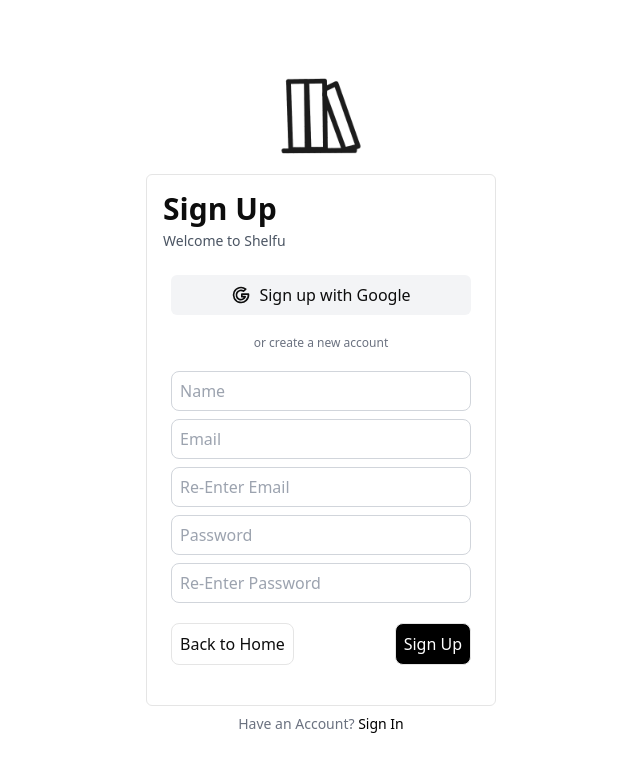
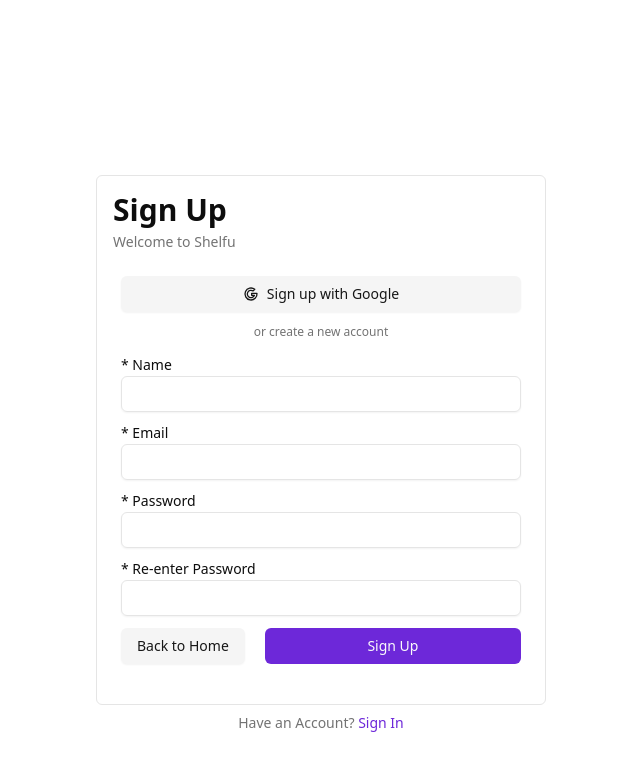
Before and after one commit to Mahib09/Shelfu, a Next.js app in the folder client/: page /auth/signup in a window 1280 px wide. Shown: the top 772 px of the page, without its empty margins (319-959 px from the left). Built offline with nearby package versions, Linux system fonts and the light colour scheme; no server answers.

Commit message:
feat: auth flow fixed with ui chnages and forgot password feat added

```diff
--- /dev/null
+++ b/client/src/app/auth/forgotPassword/page.jsx
@@ -0,0 +1,54 @@
+"use client";
+import { Button } from "@/components/ui/button";
+import { Input } from "@/components/ui/input";
+import { Label } from "@/components/ui/label";
+import { useAuth } from "@/context/authContext";
+import { useTheme } from "next-themes";
+import Image from "next/image";
+import React, { useState } from "react";
+
+const ForgotPassword = () => {
+  const [email, setEmail] = useState("");
+  const { handleForgotPassword } = useAuth();
+  const handlesubmit = (e) => {
+    e.preventDefault();
+    handleForgotPassword(email);
+  };
+  const { theme } = useTheme();
+  return (
+    <form
+      onSubmit={handlesubmit}
+      className="max-w-[600px]  p-4 items-center justify-center h-screen m-auto mt-auto flex gap-5 flex-col"
+    >
+      <Image
+        src={theme === "light" ? "/logo-black.png" : "/logo-white.png"}
+        height={40}
+        width={40}
+        alt="Logo"
+        className="transition-opacity delay-100 ease-in-out"
+      />
+      <h2 className="text-2xl font-bold">Reset password</h2>
+      <div className="w-full">
+        <Label htmlFor="email">* Email</Label>
+        <Input
+          type="email"
+          id="email"
+          value={email}
+          onChange={(e) => setEmail(e.target.value)}
+          required
+        />
+      </div>
+      <Button variant="accent" type="submit">
+        Send reset password instrustions
+      </Button>
+      <a
+        href="/auth/login"
+        className="text-sm text-accent font-medium hover:underline  "
+      >
+        Go back to sign in
+      </a>
+    </form>
+  );
+};
+
+export default ForgotPassword;
--- a/client/src/app/auth/login/page.jsx
+++ b/client/src/app/auth/login/page.jsx
@@ -5,11 +5,12 @@
 import { useEffect } from "react";
 import { useRouter } from "next/navigation";
 import Image from "next/image";
-import Logo from "../../../../public/logo-black.png";
+import { useTheme } from "next-themes";
 import { useAuth } from "@/context/authContext";
 import { Input } from "@/components/ui/input";
+import { useManga } from "@/context/mangaContext";
+import { Button } from "@/components/ui/button";
 import { Label } from "@/components/ui/label";
-import { useManga } from "@/context/mangaContext";
 
 const schema = Yup.object().shape({
   email: Yup.string()
@@ -21,6 +22,7 @@
 });
 
 const Login = () => {
+  const { theme } = useTheme();
   const router = useRouter();
   const { isLoggedIn, login, error, setError, loading, signInWithGoogle } =
     useAuth();
@@ -53,7 +55,12 @@
 
   return (
     <div className="authContainer">
-      <Image src={Logo} height={100} width={100} alt="logo" />
+      <Image
+        src={theme === "light" ? "/logo-black.png" : "/logo-white.png"}
+        height={100}
+        width={100}
+        alt="logo"
+      />
       <div className="formHolder flex">
         <div className="flex flex-col gap-1">
           <h2 className="font-semibold text-3xl">Sign In</h2>
@@ -63,12 +70,13 @@
         </div>
 
         <form onSubmit={handleSubmit(handleLogin)} className="form">
-          <button
+          <Button
             type="button"
+            variant="secondary"
             onClick={() => {
               signInWithGoogle();
             }}
-            className=" rounded-md flex items-center justify-center gap-2 p-2 bg-secondary w-full"
+            className=" w-full"
           >
             <svg
               xmlns="http://www.w3.org/2000/svg"
@@ -85,53 +93,73 @@
               <path d="M20.945 11a9 9 0 1 1 -3.284 -5.997l-2.655 2.392a5.5 5.5 0 1 0 2.119 6.605h-4.125v-3h7.945z"></path>
             </svg>
             Sign in with Google
-          </button>
-          <p className="text-xs text-muted-foreground">or</p>
-          <div className="w-full flex flex-col gap-2">
+          </Button>
+          <p className="mt-1 text-xs text-muted-foreground whitespace-nowrap">
+            or
+          </p>
+          <div className="w-full flex flex-col gap-4">
+            <div>
+              {" "}
+              <Label htmlFor="email">* Email</Label>
               <Input
                 type="email"
                 id="email"
-              placeholder={`${errors.email?.message || "Email"}`}
+                placeholder={`${errors.email?.message || ""}`}
                 {...register("email", { required: "Email is Required" })}
                 className={`inputField ${
                   errors.email || error
                     ? "border-red-500 focus:outline-red-500"
-                  : "border-gray-300"
+                    : ""
                 }`}
               />
-
+            </div>
+            <div>
+              <Label htmlFor="password">* Password</Label>
               <Input
                 type="password"
                 id="password"
-              placeholder={`${errors.password?.message || "Password"}`}
+                placeholder={`${errors.password?.message || ""}`}
                 {...register("password", { required: "Password is Required" })}
                 className={`inputField ${
                   errors.password || error
                     ? "border-red-500 focus:outline-red-500"
-                  : "border-gray-300"
+                    : ""
                 }`}
               />
             </div>
+
+            <a
+              href="/auth/forgotPassword"
+              className="font-medium mb-3 text-sm text-accent cursor-pointer hover:underline transition-all ease-in-out"
+            >
+              Forgot your Password?
+            </a>
+          </div>
           <div className="flex gap-5 w-full ">
-            <button
-              className="btnGoback"
+            <Button
+              variant="secondary"
               onClick={() => {
                 router.push("/");
               }}
               type="button"
             >
               Back to Home
-            </button>
-            <button type="submit" className="btnSubmit" disabled={loading}>
+            </Button>
+            <Button
+              className="ml-auto"
+              variant="accent"
+              type="submit"
+              disabled={loading}
+            >
               {loading ? "Signing In..." : "Sign In"}
-            </button>
+            </Button>
           </div>
         </form>
         {error && <p className="text-destructive m-auto ">{error}</p>}
       </div>
-      <p className="text-sm text-gray-500">
+      <p className="text-sm text-muted-foreground">
         No account?{" "}
-        <a href="/auth/signup" className="text-black">
+        <a href="/auth/signup" className="text-accent hover:underline">
           Sign Up
         </a>
       </p>
--- a/client/src/app/auth/signup/page.jsx
+++ b/client/src/app/auth/signup/page.jsx
@@ -5,17 +5,17 @@
 import { useAuth } from "@/context/authContext"; // Importing the context hook
 import { useRouter } from "next/navigation";
 import Image from "next/image";
-import Logo from "../../../../public/logo-black.png";
+import { useTheme } from "next-themes";
 import { useEffect } from "react";
+import { Button } from "@/components/ui/button";
+import { Input } from "@/components/ui/input";
+import { Label } from "@/components/ui/label";
 // Validation schema for form
 const schema = Yup.object().shape({
   name: Yup.string().required("Name is required"),
   email: Yup.string()
     .email("Invalid email address")
     .required("Email is required"),
-  reEnterEmail: Yup.string()
-    .oneOf([Yup.ref("email"), null], "Emails must match")
-    .required("Re-entering email is required"),
   password: Yup.string()
     .min(6, "Password must be at least 6 characters")
     .required("Password is required"),
@@ -25,6 +25,7 @@
 });
 
 const SignUp = () => {
+  const { theme } = useTheme();
   const router = useRouter();
   const { user, signUp, errorMessage, loading, signInWithGoogle } = useAuth(); // Accessing signUp, errorMessage, loading, and other data from context
   const {
@@ -45,17 +46,23 @@
 
   return (
     <div className="authContainer">
-      <Image src={Logo} height={100} width={100} alt="logo" />
+      <Image
+        src={theme == "light" ? "/logo-black.png" : "/logo-white.png"}
+        height={100}
+        width={100}
+        alt="logo"
+      />
       <div className="formHolder">
         <div className="flex flex-col gap-1">
           <h2 className="font-semibold text-3xl">Sign Up</h2>
-          <p className="text-sm text-gray-600">Welcome to Shelfu</p>
+          <p className="text-sm text-muted-foreground">Welcome to Shelfu</p>
         </div>
         <form onSubmit={handleSubmit(handleSignUp)} className="form">
-          <button
+          <Button
+            variant="secondary"
             type="button"
-            className="rounded-md flex items-center justify-center gap-2 p-2 bg-gray-100 w-full"
             onClick={signInWithGoogle}
+            className="w-full"
           >
             <svg
               xmlns="http://www.w3.org/2000/svg"
@@ -72,86 +79,84 @@
               <path d="M20.945 11a9 9 0 1 1 -3.284 -5.997l-2.655 2.392a5.5 5.5 0 1 0 2.119 6.605h-4.125v-3h7.945z"></path>
             </svg>
             Sign up with Google
-          </button>
-          <p className="text-xs text-gray-500">or create a new account</p>
+          </Button>
+          <p className="text-xs text-muted-foreground">
+            or create a new account
+          </p>
           <div className="w-full flex flex-col gap-2">
-            <input
+            <div>
+              <Label htmlFor="name">* Name</Label>
+              <Input
                 type="text"
                 id="name"
-              placeholder={errors.name?.message || "Name"}
+                placeholder={errors.name?.message}
                 className={`inputField ${
-                errors.name
-                  ? "border-red-500 focus:outline-red-500"
-                  : "border-gray-300"
+                  errors.name ? "border-red-500 focus:outline-red-500" : ""
                 }`}
                 {...register("name")}
               />
-            <input
+            </div>
+            <div>
+              {" "}
+              <Label htmlFor="name">* Email</Label>
+              <Input
                 type="email"
                 id="email"
-              placeholder={errors.email?.message || "Email"}
+                placeholder={errors.email?.message}
                 className={`inputField ${
-                errors.email
-                  ? "border-red-500 focus:outline-red-500"
-                  : "border-gray-300"
+                  errors.email ? "border-red-500 focus:outline-red-500" : ""
                 }`}
                 {...register("email")}
               />
-            <input
-              type="email"
-              id="reEnterEmail"
-              placeholder={errors.reEnterEmail?.message || "Re-Enter Email"}
-              className={`inputField ${
-                errors.reEnterEmail
-                  ? "border-red-500 focus:outline-red-500"
-                  : "border-gray-300"
-              }`}
-              {...register("reEnterEmail")}
-            />
-            <input
+            </div>
+            <div>
+              <Label htmlFor="name">* Password</Label>
+              <Input
                 type="password"
                 id="password"
-              placeholder={errors.password?.message || "Password"}
+                placeholder={errors.password?.message}
                 className={`inputField ${
-                errors.password
-                  ? "border-red-500 focus:outline-red-500"
-                  : "border-gray-300"
+                  errors.password ? "border-red-500 focus:outline-red-500" : ""
                 }`}
                 {...register("password")}
               />
-            <input
+            </div>
+            <div>
+              {" "}
+              <Label htmlFor="name">* Re-enter Password</Label>
+              <Input
                 type="password"
                 id="reEnterPassword"
-              placeholder={
-                errors.reEnterPassword?.message || "Re-Enter Password"
-              }
+                placeholder={errors.reEnterPassword?.message}
                 className={`inputField ${
                   errors.reEnterPassword
                     ? "border-red-500 focus:outline-red-500"
-                  : "border-gray-300"
+                    : ""
                 }`}
                 {...register("reEnterPassword")}
               />
             </div>
+          </div>
           <div className="flex gap-5 w-full">
-            <button
-              className="btnGoback"
-              onClick={() => router.push("/")}
-              type="button"
+            <Button variant="secondary" onClick={() => router.push("/")}>
+              Back to Home
+            </Button>
+            <Button
+              variant="accent"
+              type="submit"
+              disabled={loading}
+              className="ml-auto"
             >
-              Back to Home
-            </button>
-            <button type="submit" className="btnSubmit" disabled={loading}>
               {loading ? "Signing Up..." : "Sign Up"}
-            </button>
+            </Button>
           </div>
         </form>
 
         {errorMessage && <p>{errorMessage}</p>}
       </div>
-      <p className="text-sm text-gray-500">
+      <p className="text-sm text-muted-foreground">
         Have an Account?{" "}
-        <a href="/auth/login" className="text-black">
+        <a href="/auth/login" className="text-accent hover:underline">
           Sign In
         </a>
       </p>
--- a/client/src/app/home.jsx
+++ b/client/src/app/home.jsx
@@ -93,7 +93,7 @@
 
       <section className="mt-12 bg-primary text-primary-foreground  px-8 md:px-20 py-5">
         <div className="w-full flex flex-col md:flex-row mt-12">
-          <h3 className="text-4xl md:text-8xl font-bold w-2/3">
+          <h3 className="text-4xl md:text-6xl font-bold w-2/3">
             Keep Track of your Collection Your way!!!
           </h3>
         </div>
@@ -133,7 +133,7 @@
           </div>
         </div>
       </section>
-      <section className=" bg-primary text-secondary px-8 md:px-20 py-5">
+      <section className=" bg-primary text-secondary px-8 md:px-20 py-20">
         <div className="w-full flex flex-col mt-12">
           <h3 className="text-8xl font-bold w-2/3">Stay in sync!!</h3>
           <p className="mt-6">
--- a/client/src/components/home/Developing.jsx
+++ b/client/src/components/home/Developing.jsx
@@ -15,7 +15,7 @@
       localStorage.setItem("shelfuAuthorized", "true");
       onPasswordCorrect();
     } else {
-      alert("Incorrect password, please try again.");
+      alert("Incorrect password, Launch coming soon!!");
     }
   };
 
--- a/client/src/components/ui/button.jsx
+++ b/client/src/components/ui/button.jsx
@@ -18,6 +18,8 @@
           "bg-secondary text-secondary-foreground shadow-sm hover:bg-secondary/80",
         ghost: "hover:bg-accent hover:text-purple-700",
         link: "text-primary underline-offset-4 hover:underline",
+        accent:
+          "w-full bg-accent text-accent-foreground hover:bg-accent-hover transition-colors ease-in-out",
       },
       size: {
         default: "h-9 px-4 py-2",
--- a/client/src/lib/firebase.js
+++ b/client/src/lib/firebase.js
@@ -8,6 +8,7 @@
   updateProfile,
   signOut,
   onAuthStateChanged,
+  sendPasswordResetEmail,
 } from "firebase/auth";
 
 const firebaseConfig = {
@@ -32,4 +33,5 @@
   updateProfile,
   signOut,
   onAuthStateChanged,
+  sendPasswordResetEmail,
 };
--- a/client/src/styles/globals.css
+++ b/client/src/styles/globals.css
@@ -16,10 +16,10 @@
     @apply flex flex-col h-screen w-screen justify-center content-center items-center;
   }
   .formHolder {
-    @apply border rounded-md p-4 m-2 flex flex-col md:w-[350px] w-[300px];
+    @apply border rounded-md p-4 m-2 flex flex-col md:w-[450px] w-[340px];
   }
   .form {
-    @apply flex flex-col gap-5 p-2 items-center w-full my-4;
+    @apply flex flex-col gap-3 p-2 items-center w-full my-4;
   }
   .btnSubmit {
     @apply border p-2 rounded-lg bg-black text-white ml-auto;
@@ -27,9 +27,7 @@
   .btnGoback {
     @apply border p-2 rounded-lg;
   }
-  .inputField {
-    @apply h-10 p-2 w-full border rounded-lg;
-  }
+
   .btnCta {
     @apply;
   }
@@ -47,6 +45,7 @@
 @layer base {
   :root {
     --background: 0 0% 100%;
+    --back: 0 0% 100%;
     --foreground: 0 0% 5%;
     --card: 0 0% 100%;
     --card-foreground: 0 0% 5%;
@@ -58,13 +57,14 @@
     --secondary-foreground: 0 0% 9%;
     --muted: 0 0% 96.1%;
     --muted-foreground: 0 0% 45.1%;
-    --accent: 0 0% 96.1%;
-    --accent-foreground: 262.1 83.3% 57.8%;
+    --accent: 263.4 70% 50.4%;
+    --accent-hover: 263.2 84.9% 36.5%;
+    --accent-foreground: 0 0% 98%;
     --destructive: 0 84.2% 60.2%;
     --destructive-foreground: 0 0% 98%;
     --border: 0 0% 89.8%;
     --input: 0 0% 89.8%;
-    --ring: 262.1 83.3% 57.8%;
+    --ring: 0 0% 98%;
     --chart-1: 12 76% 61%;
     --chart-2: 173 58% 39%;
     --chart-3: 197 37% 24%;
@@ -96,13 +96,14 @@
     --secondary-foreground: 0 0% 98%;
     --muted: 0 0% 14.9%;
     --muted-foreground: 0 0% 63.9%;
-    --accent: 0 0% 14.9%;
-    --accent-foreground: 263.4 70% 50.4%;
+    --accent: 263.4 70% 50.4%;
+    --accent-foreground: 0 0% 98%;
+    --accent-hover: 263.2 84.9% 36.5%;
     --destructive: 0 62.8% 30.6%;
     --destructive-foreground: 0 0% 98%;
     --border: 0 0% 14.9%;
     --input: 0 0% 14.9%;
-    --ring: 263.4 70% 50.4%;
+    --ring: 0 0% 98%;
     --chart-1: 220 70% 50%;
     --chart-2: 160 60% 45%;
     --chart-3: 30 80% 55%;
--- a/client/tailwind.config.mjs
+++ b/client/tailwind.config.mjs
@@ -34,6 +34,7 @@
         accent: {
           DEFAULT: "hsl(var(--accent))",
           foreground: "hsl(var(--accent-foreground))",
+          hover: "hsl(var(--accent-hover))",
         },
         destructive: {
           DEFAULT: "hsl(var(--destructive))",
```
Also changed, not shown: client/src/context/authContext.js (+11 -0 lines), client/public/Landingpage/collectionLight.png, 1 other file (tests, documents, lock files or other folders). Lines whose indentation alone changed are shown as unchanged.
